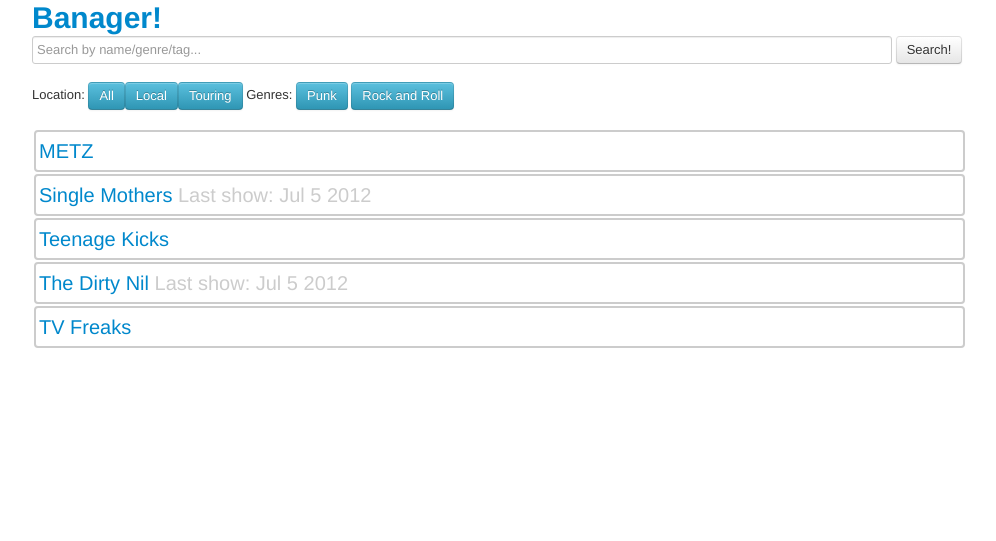
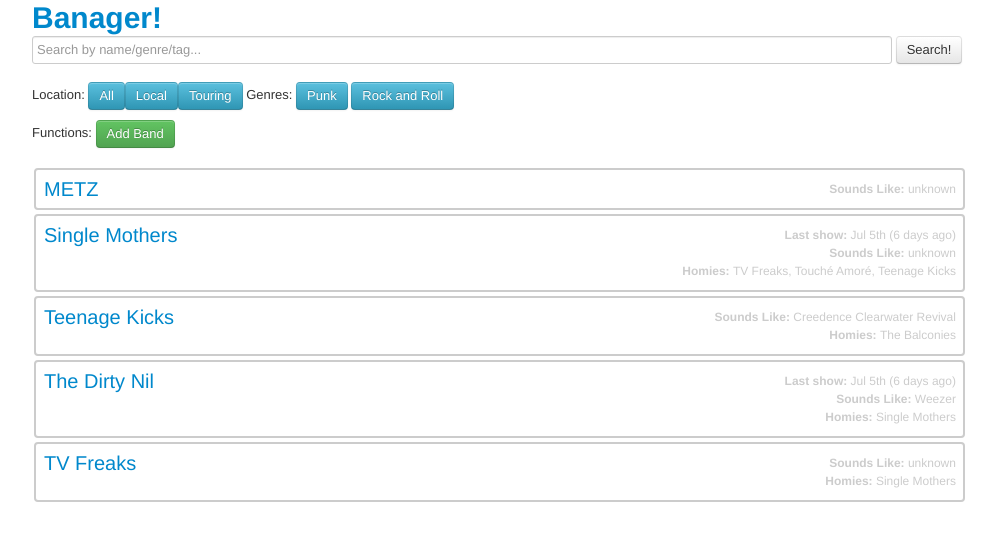
Before and after one commit to adamzwakk/banager, a CodeIgniter app: page / in a window 1280 px wide. Shown: the top 541 px of the page, without its empty margins (138-1134 px from the left). Run offline with CodeIgniter, Linux system fonts and the light colour scheme; data comes from the database, SQL or seed files in the repository; some libraries are stand-ins or nearby versions.

Commit message:
added short bandinfo and a few styling changes

```diff
--- a/application/config/autoload.php
+++ b/application/config/autoload.php
@@ -64,7 +64,7 @@ $autoload['libraries'] = array('database','session');
 |	$autoload['helper'] = array('url', 'file');
 */
 
-$autoload['helper'] = array('url','file','form');
+$autoload['helper'] = array('url','file','form','band_helper');
 
 
 /*
--- /dev/null
+++ b/application/helpers/band_helper.php
@@ -0,0 +1,44 @@
+<?php
+if (!function_exists('when')){
+    function when($dt,$precision=1){
+
+        $times=array(   365*24*60*60    => "year",
+                        30*24*60*60        => "month",
+                        7*24*60*60        => "week",
+                        24*60*60        => "day",
+                        60*60            => "hour",
+                        60                => "minute",
+                        1                => "second");
+
+        $passed=time()-$dt;
+
+        if($passed<5)
+        {
+            $output='less than 5 seconds ago';
+        }
+        else
+        {
+            $output=array();
+            $exit=0;
+
+            foreach($times as $period=>$name)
+            {
+                if($exit>=$precision || ($exit>0 && $period<60)) break;
+
+                $result = floor($passed/$period);
+                if($result>0)
+                {
+                    $output[]=$result.' '.$name.($result==1?'':'s');
+                    $passed-=$result*$period;
+                    $exit++;
+                }
+                else if($exit>0) $exit++;
+            }
+
+            $output=implode(', ',$output).' ago';
+        }
+
+        return $output;
+    }
+}
+?>
--- a/application/views/banddeets.php
+++ b/application/views/banddeets.php
@@ -1,6 +1,6 @@
 <div class="bandInfoLeft">
-	<img src="img/bands/<?php echo $band->image; ?>" />
-	<table>
+	<img src="img/bands/<?php echo $band->image; ?>" style="width:290px;" />
+	<table class="table table-striped" style="margin-top: 10px;">
 
 	</table>
 </div>
@@ -25,7 +25,7 @@
 			</tr>
 			<tr>
 				<td><strong>Local/Touring: </strong></td>
-				<td>Local: <?php echo form_radio('localtouring', 'touring', (!$band->localtouring) ? TRUE : FALSE); ?> Touring: <?php echo form_radio('localtouring', 'local', ($band->localtouring) ? TRUE : FALSE); ?></td>
+				<td>Local: <?php echo form_radio('localtouring', 'touring', (!$band->localtouring) ? TRUE : FALSE); ?>Touring: <?php echo form_radio('localtouring', 'local', ($band->localtouring) ? TRUE : FALSE); ?></td>
 			</tr>
 			<tr>
 				<td><strong>Tags: </strong></td>
--- a/application/views/slim.php
+++ b/application/views/slim.php
@@ -102,13 +102,20 @@
 			<?php foreach($genres as $genre){ ?>
 				<a href="#" class="btn btn-info genreSelect" data-genre="<?php echo strtolower($genre->genre); ?>"><?php echo $genre->genre; ?></a>
 			<?php } ?>
+			<div class="bandFunctions"> Functions: <a href="#" class="addBand btn btn-success">Add Band</a></div>
 		</div>
 		<br/>
 		<div class="bandList">
 			<?php foreach($bands as $band){ ?>
 				<div class="element <?php echo strtolower($band->name); ?> <?php if($band->tags != ''){ echo $band->tags; } ?> <?php if($band->localtouring == 0){ echo 'local'; } else { echo 'touring'; } ?> <?php echo strtolower($band->genre); ?>">
-					<a href="#" class="bandClick" data-id="<?php echo $band->id; ?>"><?php echo $band->name; ?>
-					<?php if(!is_null($band->lastdate)) { ?><span class="lastShow">Last show: <?php echo date('M j Y',strtotime($band->lastdate)); ?></span> <?php } ?></a>
+					<a href="#" class="bandClick" data-id="<?php echo $band->id; ?>">
+						<?php echo $band->name; ?></td>
+						<span class="miniInfo">
+							<?php if(!is_null($band->lastdate)) { ?><strong>Last show: </strong><?php echo date('M jS',strtotime($band->lastdate)).' ('.when(strtotime($band->lastdate)).')'; ?><br/><?php } ?>
+							<?php if($band->soundslike != ''){ ?><strong>Sounds Like: </strong><?php echo $band->soundslike; ?><br/><?php } ?>
+							<?php if($band->homies != ''){ ?><strong>Homies: </strong><?php echo $band->homies; ?><br/><?php } ?>
+						</span>
+					</a>
 				</div>
 			<?php } ?>
 		</div>
--- a/css/style.css
+++ b/css/style.css
@@ -5,44 +5,45 @@
 	padding:3px;
 	border:2px solid #CCC;
   border-radius:4px;
+  float:left;
 }
 
 .element .bandClick{
 float: left;
-width: 95%;
+width: 99%;
 margin-bottom: 7px;
 font-size: 20px;
 margin-top: 7px;
+padding-left: 5px;
 }
 
-.bandShortInfo{
-	height:100px;
-	background-color:#000;
-	position: relative;
-	color:white;
-	padding:10px;
-	padding-top:8px;
-	top: 15px;
+.miniInfo{
+  font-size:12px;
+  display: inline-block;
+  color:#CCC;
+  float:right;
+  text-align:right;
 }
 
 .bandLargeInfo{
 	float:right;
-	width:600px;
+	width:605px;
 	margin-top:10px;
 }
 
 .bandInfoLeft{
   float:left;
-  width: 320px;
+  width: 290px;
+  margin-left: 5px;
+}
+
+.bandFunctions{
+  margin-top:10px;
 }
 
 .large{
 	width:922px !important;
-	height:575px !important;
-}
-
-.lastShow{
-  color:#CCC;
+	height:615px !important;
 }
 
 .isotope,
```
Also changed, not shown: application/views/shows.php (+6 -4 lines).
